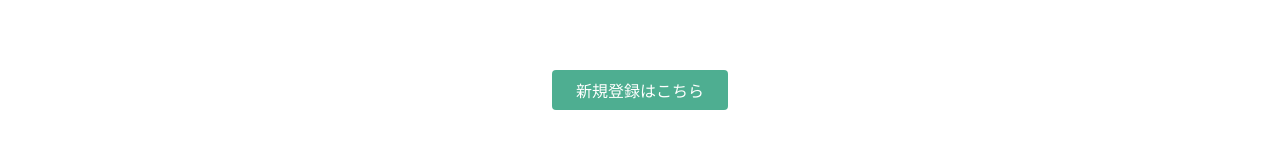
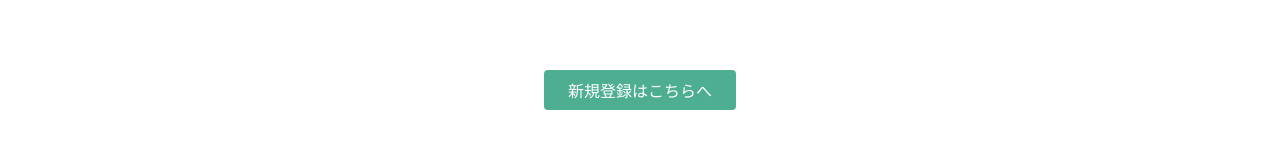
Before and after one commit to monpedes/prog-8.github.io, a plain HTML site: page index.html in a window 1280 px wide. Shown: the part 362-522 px from the top of the page. Drawn offline with Linux system fonts and the light colour scheme.

Commit message:
Update index.html

```diff
--- a/index.html
+++ b/index.html
@@ -26,7 +26,7 @@
       <h1>LEARN TO CODE.<br>LEARN TO BE CREATIVE.</h1>
       <p>Progateはオンラインプログラミング学習サービスです。<br>初心者にもやさしいスライドとレッスンで、ウェブサービスを作りながらプログラミングを学んでいきましょう。</p>
       <div class="btn-wrapper">
-        <a href="#" class="btn signup">新規登録はこちら</a>
+        <a href="#" class="btn signup">新規登録はこちらへ</a>
         <p>or</p>
         <a href="#" class="btn facebook"><span class="fa fa-facebook"></span>Facebookで登録</a>
         <a href="#" class="btn twitter"><span class="fa fa-twitter"></span>Twitterで登録</a>
```
